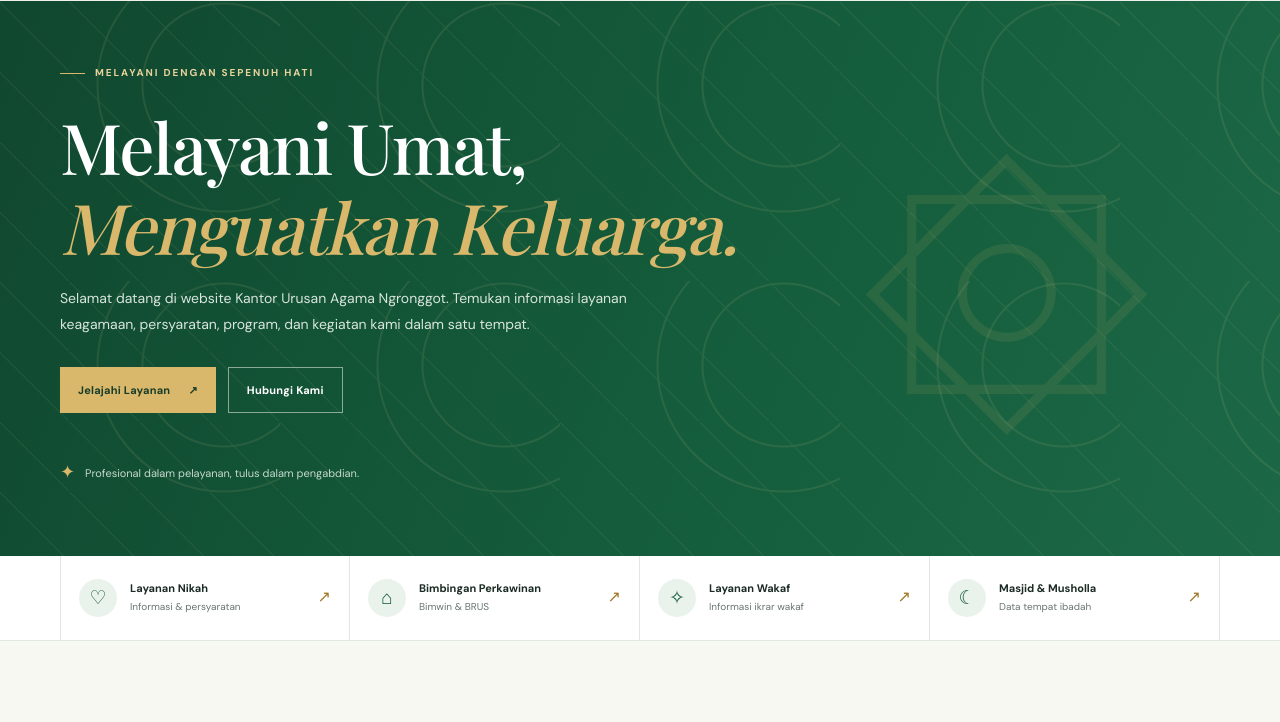
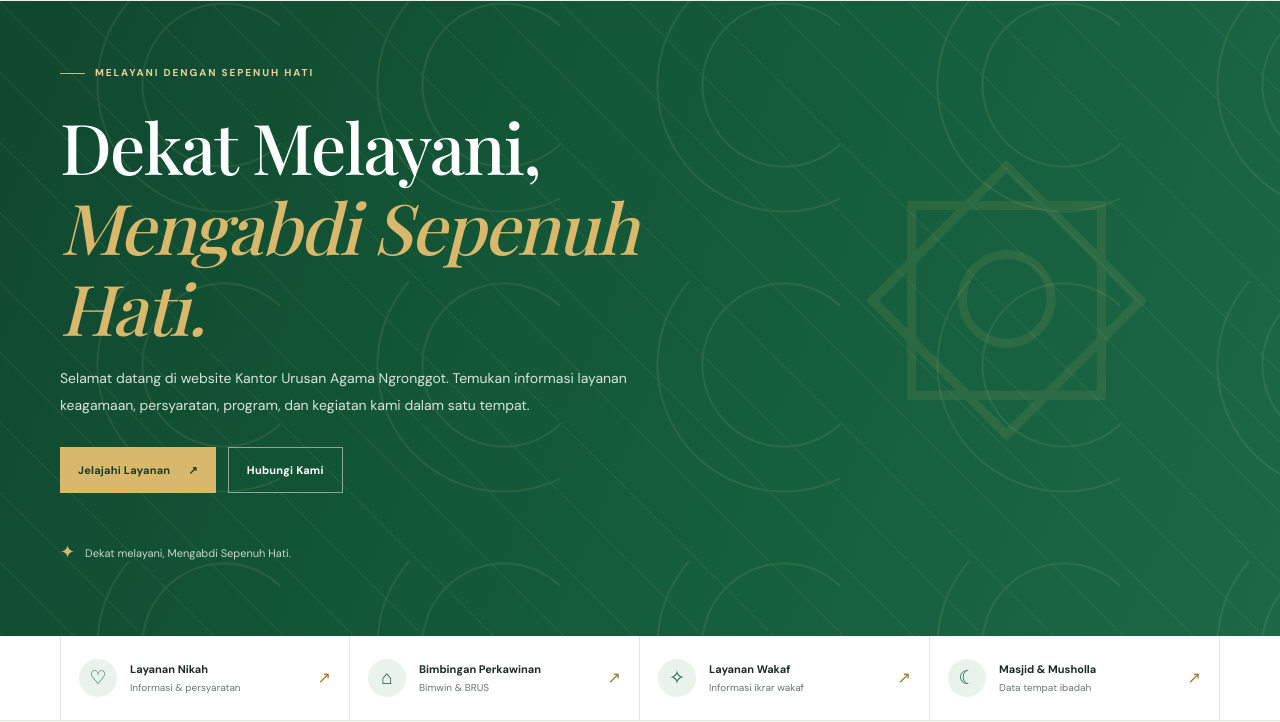
Before and after one commit to nganjukkuangronggot-sys/kua-ngronggot.github.io, a plain HTML site: page index.html in a window 1280 px wide. Shown: the part 116-838 px from the top of the page. Drawn offline with nearby package versions, Linux system fonts and the light colour scheme; a web font is replaced by a local one.

Commit message:
Update index.html

```diff
--- a/index.html
+++ b/index.html
@@ -40,13 +40,13 @@
       <div class="hero-pattern"></div>
       <div class="container hero-content">
         <div class="eyebrow"><span></span> MELAYANI DENGAN SEPENUH HATI</div>
-        <h1>Melayani Umat,<br><em>Menguatkan Keluarga.</em></h1>
+        <h1>Dekat Melayani,<br><em>Mengabdi Sepenuh Hati.</em></h1>
         <p>Selamat datang di website Kantor Urusan Agama Ngronggot. Temukan informasi layanan keagamaan, persyaratan, program, dan kegiatan kami dalam satu tempat.</p>
         <div class="hero-actions">
           <a class="btn btn-gold" href="#layanan">Jelajahi Layanan <span>↗</span></a>
           <a class="btn btn-outline" href="#kontak">Hubungi Kami</a>
         </div>
-        <div class="hero-note"><span class="note-icon">✦</span><span>Profesional dalam pelayanan, tulus dalam pengabdian.</span></div>
+        <div class="hero-note"><span class="note-icon">✦</span><span>Dekat melayani, Mengabdi Sepenuh Hati.</span></div>
       </div>
       <div class="hero-ornament" aria-hidden="true">۞</div>
     </section>
```
